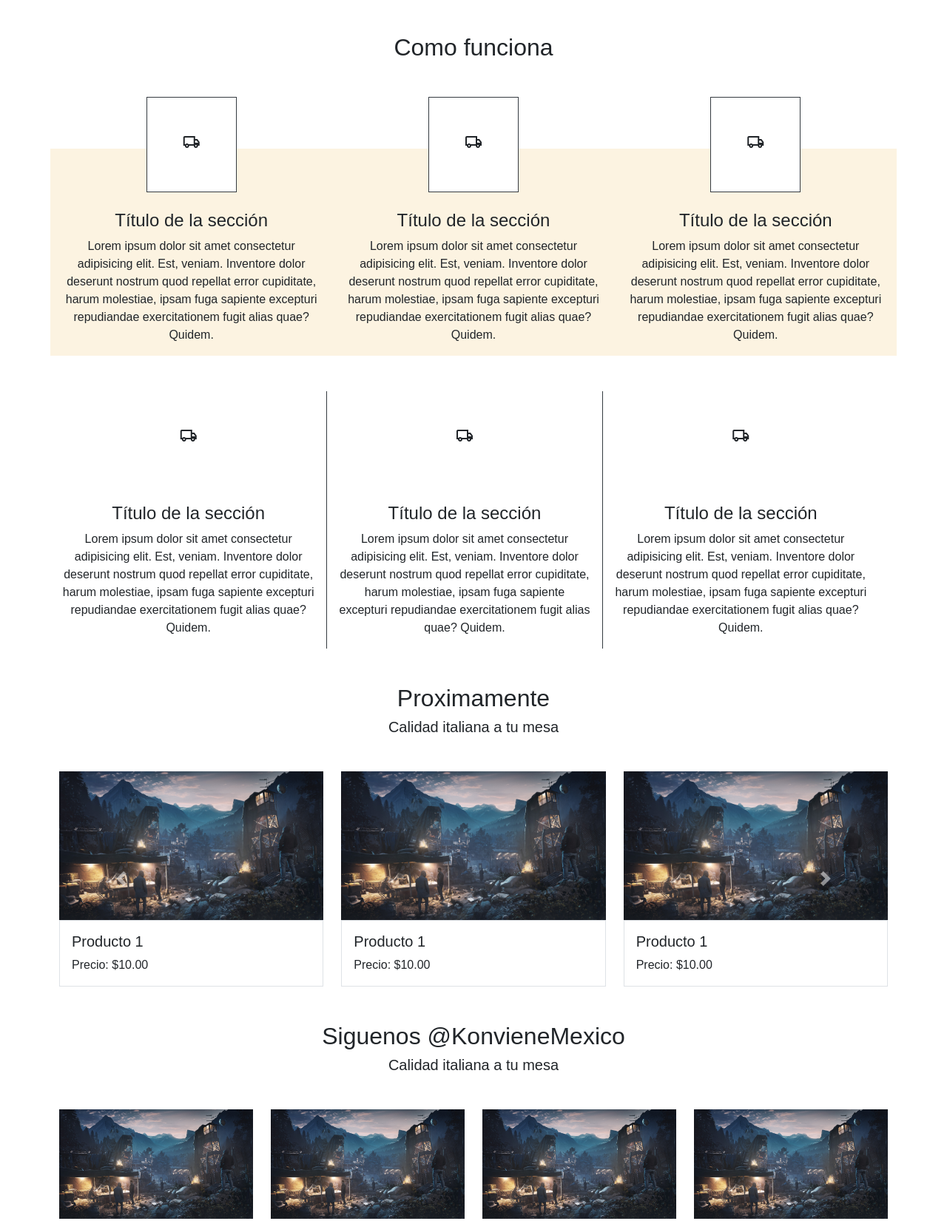
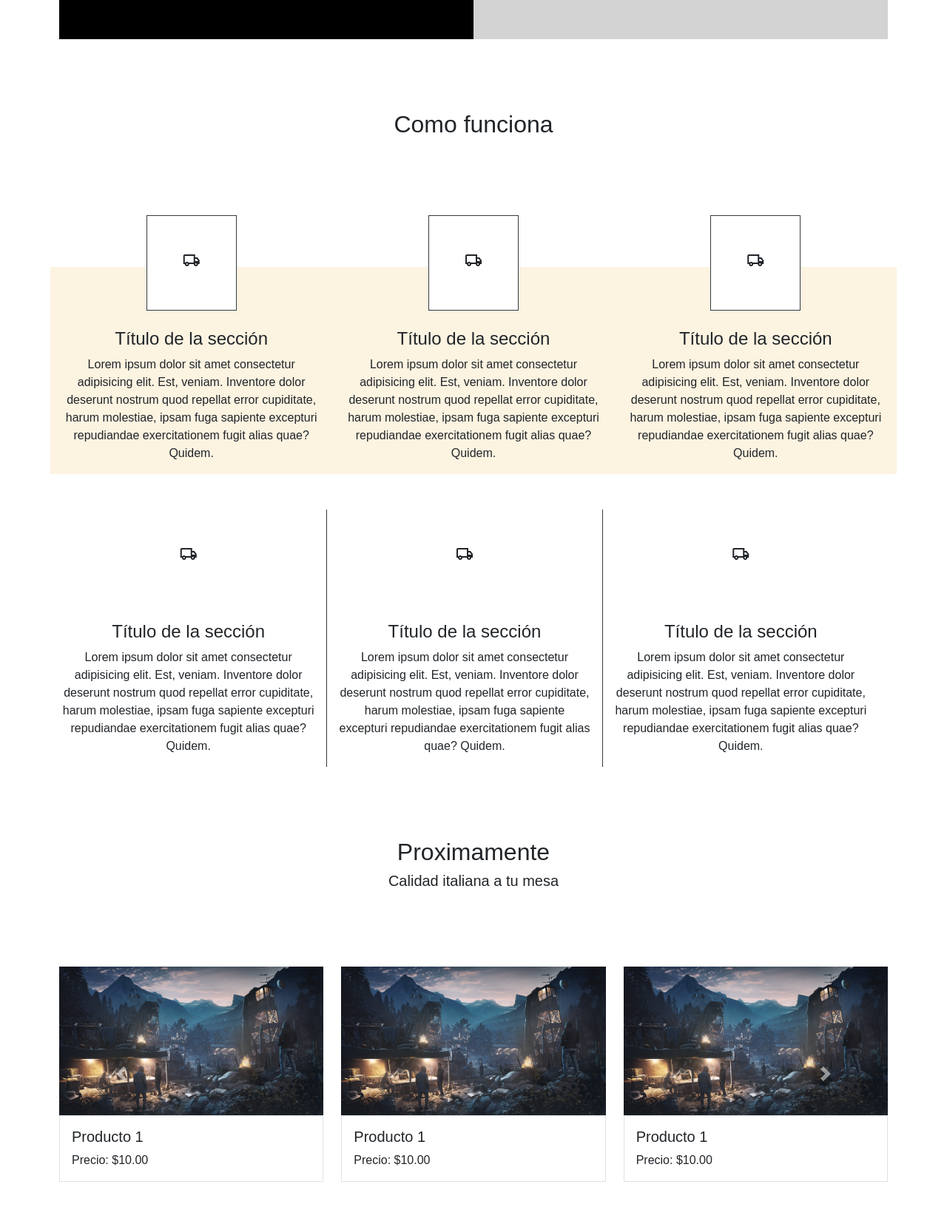
Before and after one commit to subonecf/konviene, a plain HTML site: page index.html in a window 1280 px wide. Shown: the part 1377-3028 px from the top of the page at 74% size. Drawn offline with nearby package versions, Linux system fonts and the light colour scheme.

Commit message:
update margin

```diff
--- a/index.html
+++ b/index.html
@@ -359,7 +359,7 @@
     <section class="my-5">
         <div class="container  custom-container">
 
-            <div class="mt-5 text-center mb-5">
+            <div class="p-5 text-center ">
                 <h2>Konviene</h2>
             </div>
             <div class="split-section">
@@ -377,7 +377,7 @@
 
 
     <div class="container custom-container">
-        <div class="mt-5 text-center mb-5">
+        <div class="p-5 text-center">
             <h2>Como funciona</h2>
         </div>
 
@@ -446,35 +446,7 @@
             </section>
 
 
-<!--
-        <div class="section-carrusel">
-            <h2 class="title_cr">Proximamente</h2>
-            <div class="carousel">
-                <button class="carousel__button carousel__button--left" id="prevBtn">
-                    &#10094;
-                </button>
-
-                <div class="carousel__track-container">
-                    <div class="carousel__track" id="carouselTrack">
-                        <div class="carousel__slide current-slide">
-                            <img class="carousel__image image" src="img/bg-1.jpg" alt="Image 1">
-                        </div>
-                        <div class="carousel__slide">
-                            <img class="carousel__image image" src="img/carrusel-2.jpg" alt="Image 2">
-                        </div>
-                        <div class="carousel__slide">
-                            <img class="carousel__image image" src="img/carrusel-3.jpg" alt="Image 3">
-                        </div>
-                    </div>
-                </div>
-
-                <button class="carousel__button carousel__button--right" id="nextBtn">
-                    &#10095;
-                </button>
-            </div>
-        </div> -->
-
-        <div class="mt-5 text-center mb-5">
+        <div class="p-5 mt-5 mb-5 text-center">
             <h2>Proximamente</h2>
             <h5>Calidad italiana a tu mesa</54>
         </div>
@@ -544,7 +516,7 @@
             </a>
           </div>
 
-          <div class="mt-5 text-center mb-5">
+          <div class="p-5 text-center mt-5 mb-5">
             <h2>Siguenos @KonvieneMexico</h2>
             <h5>Calidad italiana a tu mesa</54>
         </div>
```
